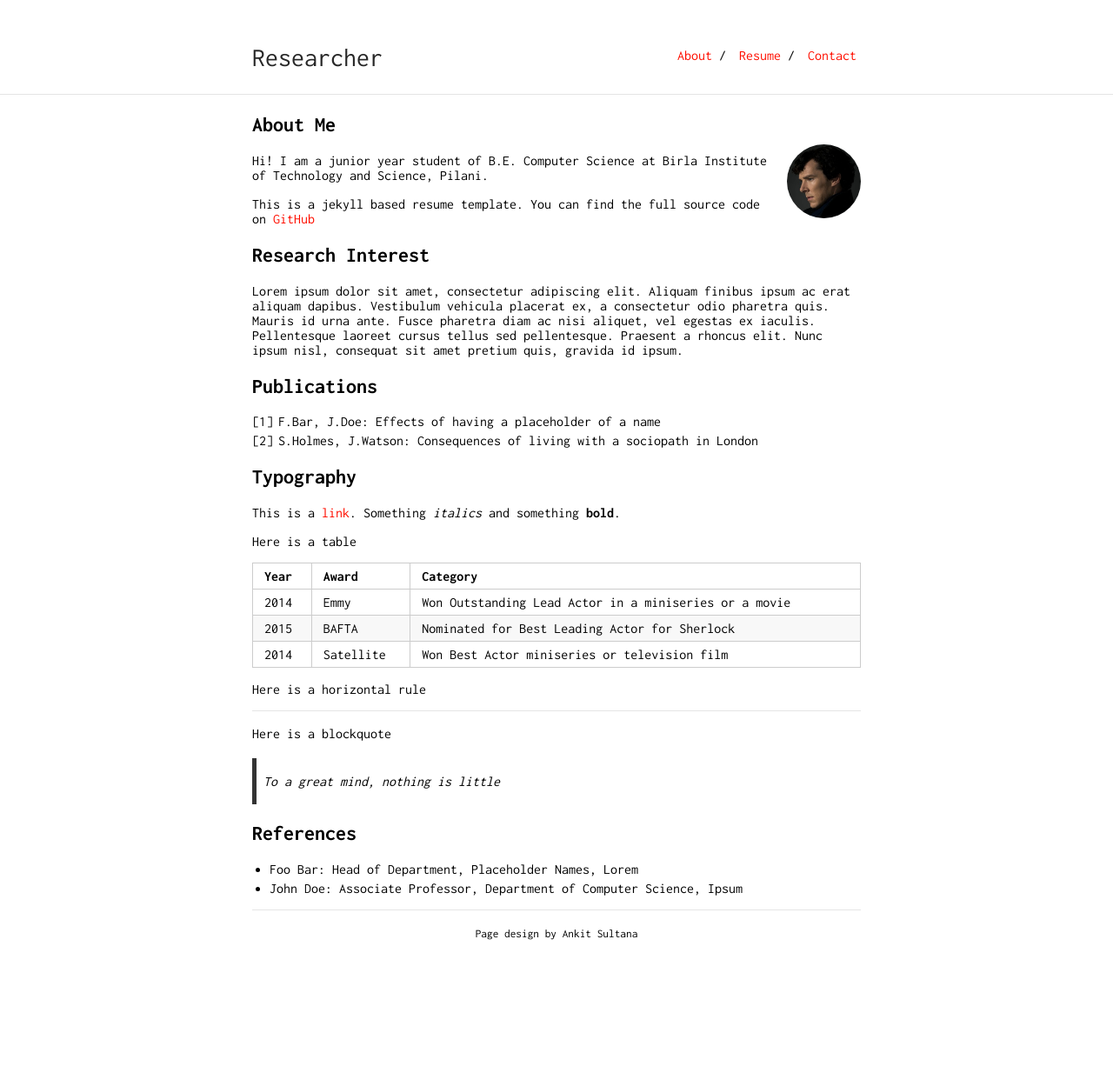
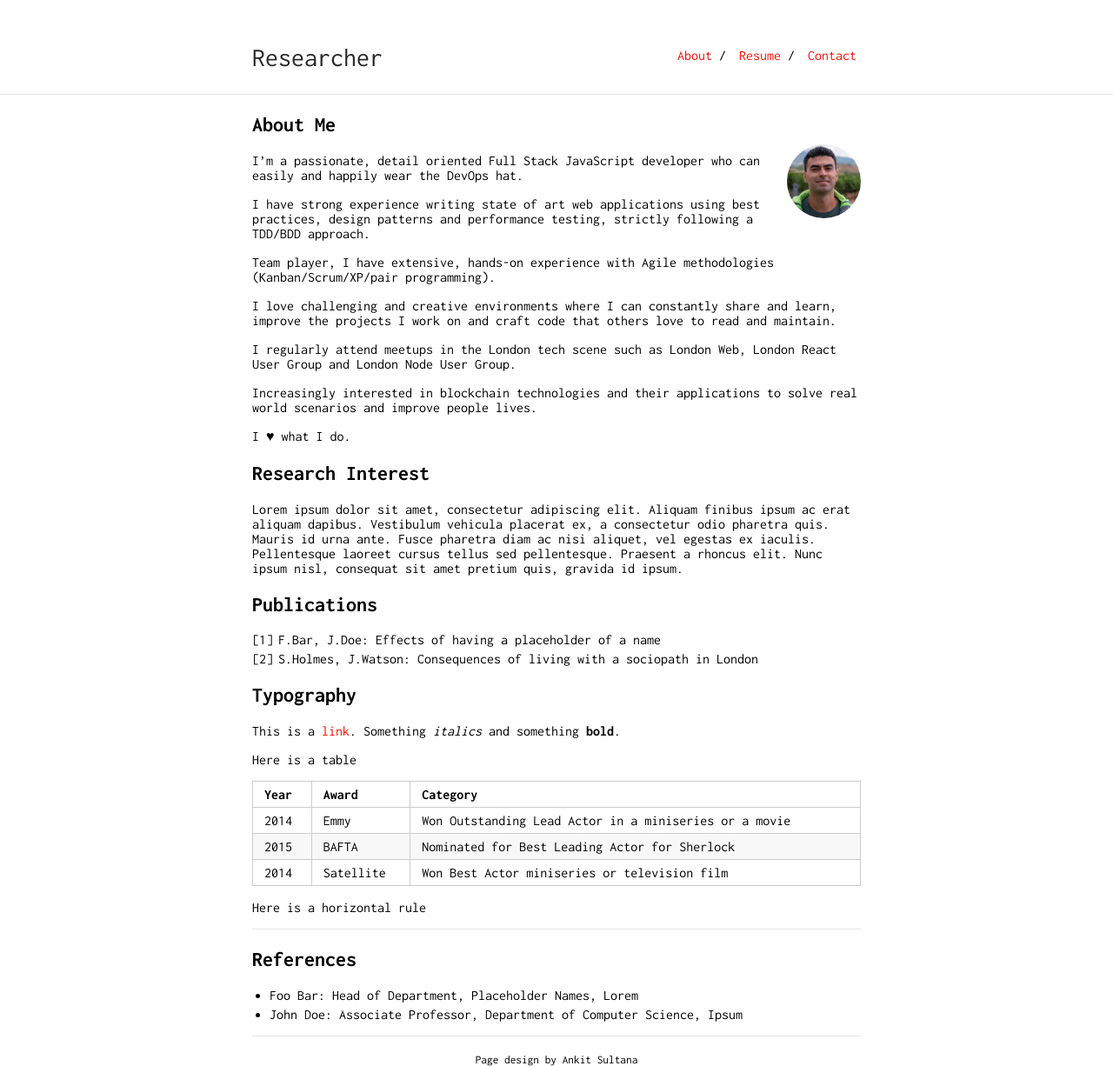
Before and after one commit to ricca509/ricca509.github.io, a Jekyll site: the page built from index.md, in a window 1280 px wide. Shown: the whole page at 87% size. Built offline with Jekyll 4.4.1, drawn with Linux system fonts in a browser that asks for light colours; our own code applies the rules of GitHub Pages for plain Markdown files; before the commit the page ends 1081 px from its top, so only the background shows below that.

Commit message:
Updates first paragraph

```diff
--- a/index.md
+++ b/index.md
@@ -4,11 +4,25 @@ layout: default
 
 ## About Me
 
-<img class="profile-picture" src="sherlock.jpg">
+<img class="profile-picture" src="me.jpeg">
 
-Hi! I am a junior year student of B.E. Computer Science at Birla Institute of Technology and Science, Pilani.
+I’m a passionate, detail oriented Full Stack JavaScript developer who can easily and happily wear the DevOps hat.
 
-This is a jekyll based resume template. You can find the full source code on [GitHub](https://github.com/bk2dcradle/researcher)
+I have strong experience writing state of art web applications using best
+practices, design patterns and performance testing, strictly following a TDD/BDD approach.
+
+Team player, I have extensive, hands-on experience with Agile methodologies
+(Kanban/Scrum/XP/pair programming).
+
+I love challenging and creative environments where I can constantly share and learn, improve
+the projects I work on and craft code that others love to read and maintain.
+
+I regularly attend meetups in the London tech scene such as London Web, London React
+User Group and London Node User Group.
+
+Increasingly interested in blockchain technologies and their applications to solve real world scenarios and improve people lives.
+
+I ♥ what I do.
 
 ## Research Interest
 
@@ -21,25 +35,21 @@ Lorem ipsum dolor sit amet, consectetur adipiscing elit. Aliquam finibus ipsum a
 
 ## Typography
 
-This is a [link](http://google.com). Something *italics* and something **bold**.
+This is a [link](http://google.com). Something _italics_ and something **bold**.
 
 Here is a table
 
-Year | Award | Category
------|-------|--------
-2014 | Emmy  | Won Outstanding Lead Actor in a miniseries or a movie
-2015 | BAFTA | Nominated for Best Leading Actor for Sherlock
-2014 | Satellite | Won Best Actor miniseries or television film
+| Year | Award     | Category                                              |
+| ---- | --------- | ----------------------------------------------------- |
+| 2014 | Emmy      | Won Outstanding Lead Actor in a miniseries or a movie |
+| 2015 | BAFTA     | Nominated for Best Leading Actor for Sherlock         |
+| 2014 | Satellite | Won Best Actor miniseries or television film          |
 
 Here is a horizontal rule
 
 ---
 
-Here is a blockquote
-
-> To a great mind, nothing is little
-
 ## References
 
-* Foo Bar: Head of Department, Placeholder Names, Lorem
-* John Doe: Associate Professor, Department of Computer Science, Ipsum
+- Foo Bar: Head of Department, Placeholder Names, Lorem
+- John Doe: Associate Professor, Department of Computer Science, Ipsum
```
Also changed, not shown: me.jpeg (added), sherlock.jpg (deleted).
